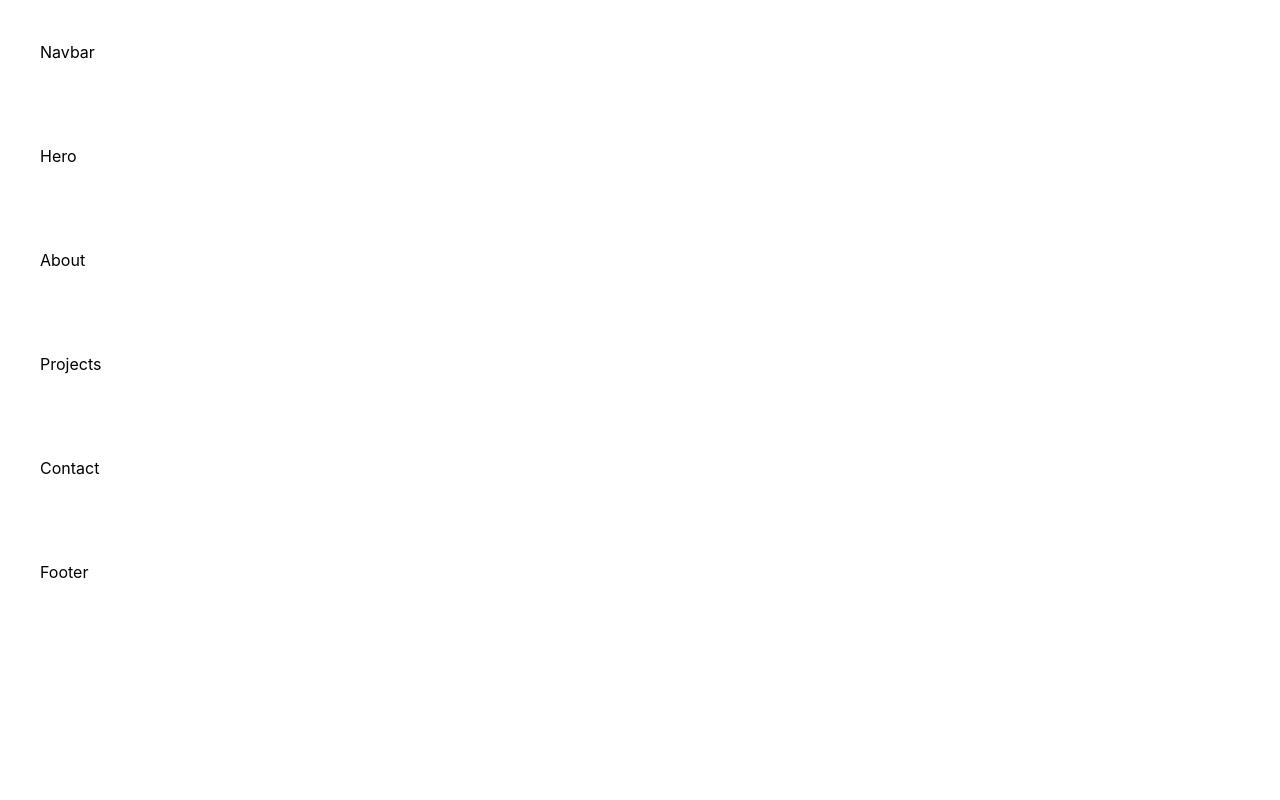
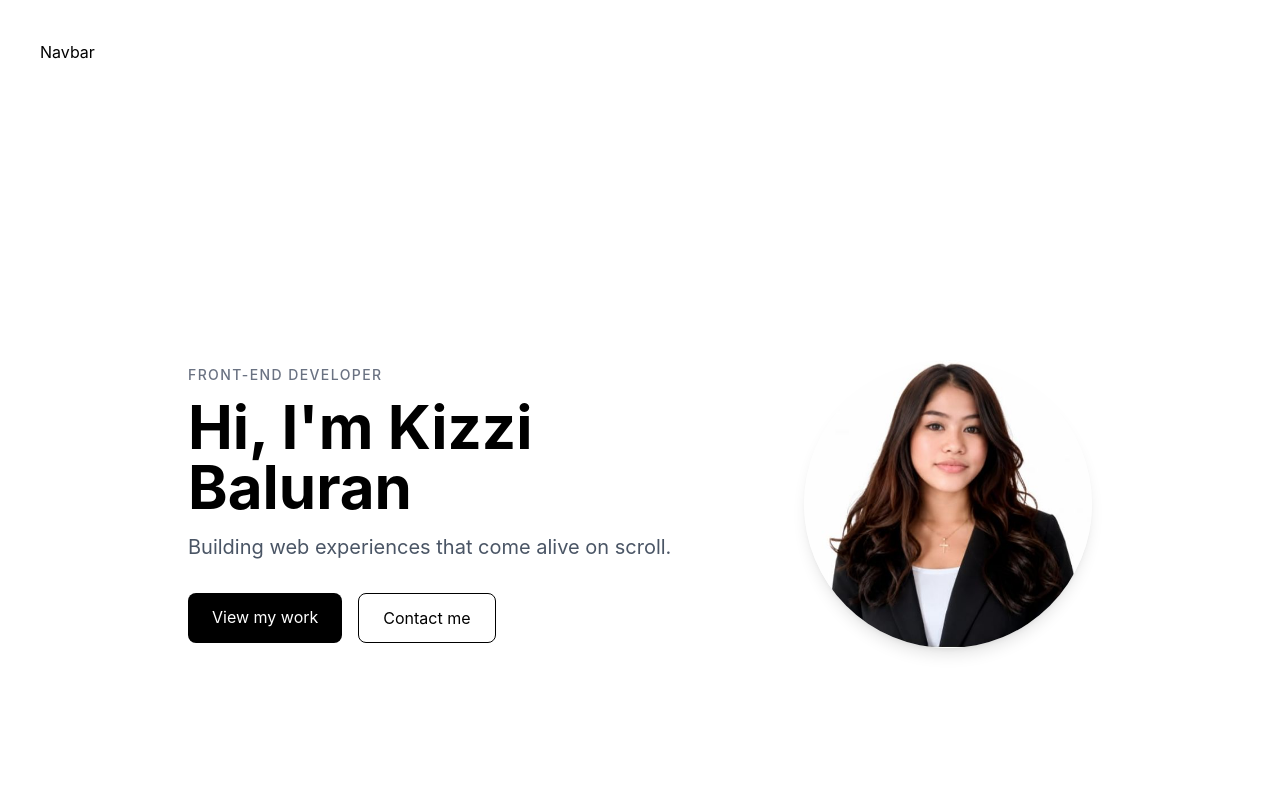
Before and after one commit to kizzibaluran77/kizzi-portfolio, a React (Vite) app: page / in a window 1280 px wide. Shown: the top 800 px of the page. Built offline with nearby package versions, Linux system fonts and the light colour scheme; the HTML template or start-up script is replaced by a standard one.

Commit message:
feat: add hero selection with GSAP entrance animation

```diff
--- a/src/components/Hero.jsx
+++ b/src/components/Hero.jsx
@@ -1,3 +1,61 @@
+import { useRef } from 'react'
+import gsap from 'gsap'
+import { useGSAP } from '@gsap/react'
+
 export default function Hero() {
-  return <section className="p-10">Hero</section>
+  const root = useRef(null)
+
+  useGSAP(
+    () => {
+      gsap.from('.hero-anim', {
+        y: 40,
+        opacity: 0,
+        duration: 0.8,
+        stagger: 0.15,
+        ease: 'power3.out',
+      })
+    },
+    { scope: root }
+  )
+
+  return (
+    <section
+      id="home"
+      ref={root}
+      className="min-h-screen flex flex-col-reverse md:flex-row items-center justify-center gap-10 px-6 py-24 md:px-16"
+    >
+      <div className="text-center md:text-left max-w-xl">
+        <p className="hero-anim text-sm font-medium uppercase tracking-widest text-gray-500">
+          Front-end developer
+        </p>
+        <h1 className="hero-anim mt-3 text-4xl md:text-6xl font-bold">
+          Hi, I'm Kizzi Baluran
+        </h1>
+        <p className="hero-anim mt-4 text-lg md:text-xl text-gray-600">
+          Building web experiences that come alive on scroll.
+        </p>
+
+        <div className="hero-anim mt-8 flex flex-col sm:flex-row gap-4 justify-center md:justify-start">
+          <a
+            href="#projects"
+            className="px-6 py-3 rounded-lg bg-black text-white hover:bg-gray-800 transition"
+          >
+            View my work
+          </a>
+          <a
+            href="#contact"
+            className="px-6 py-3 rounded-lg border border-black hover:bg-gray-100 transition"
+          >
+            Contact me
+          </a>
+        </div>
+      </div>
+
+      <img
+        src="/avatar.jpg"
+        alt="Portrait of Kizzi Baluran"
+        className="hero-anim w-48 h-48 md:w-72 md:h-72 rounded-full object-cover shadow-lg"
+      />
+    </section>
+  )
 }
```
